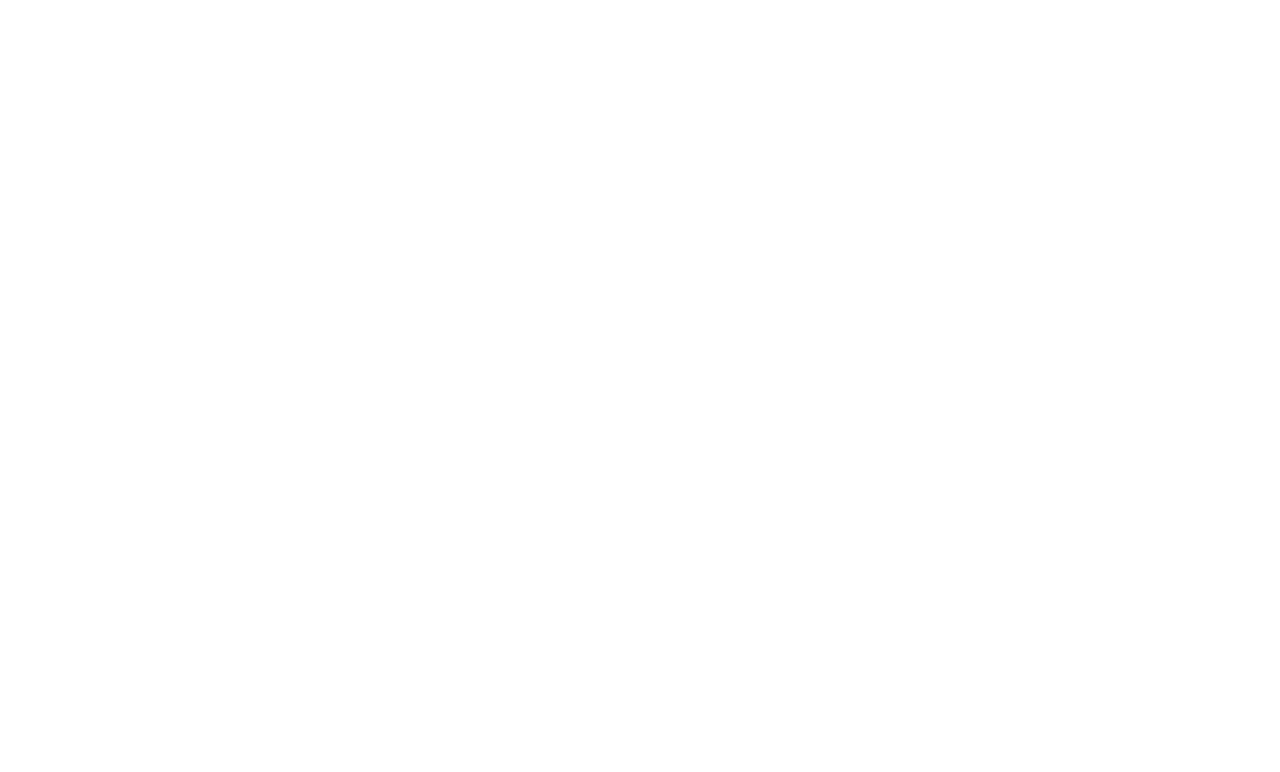
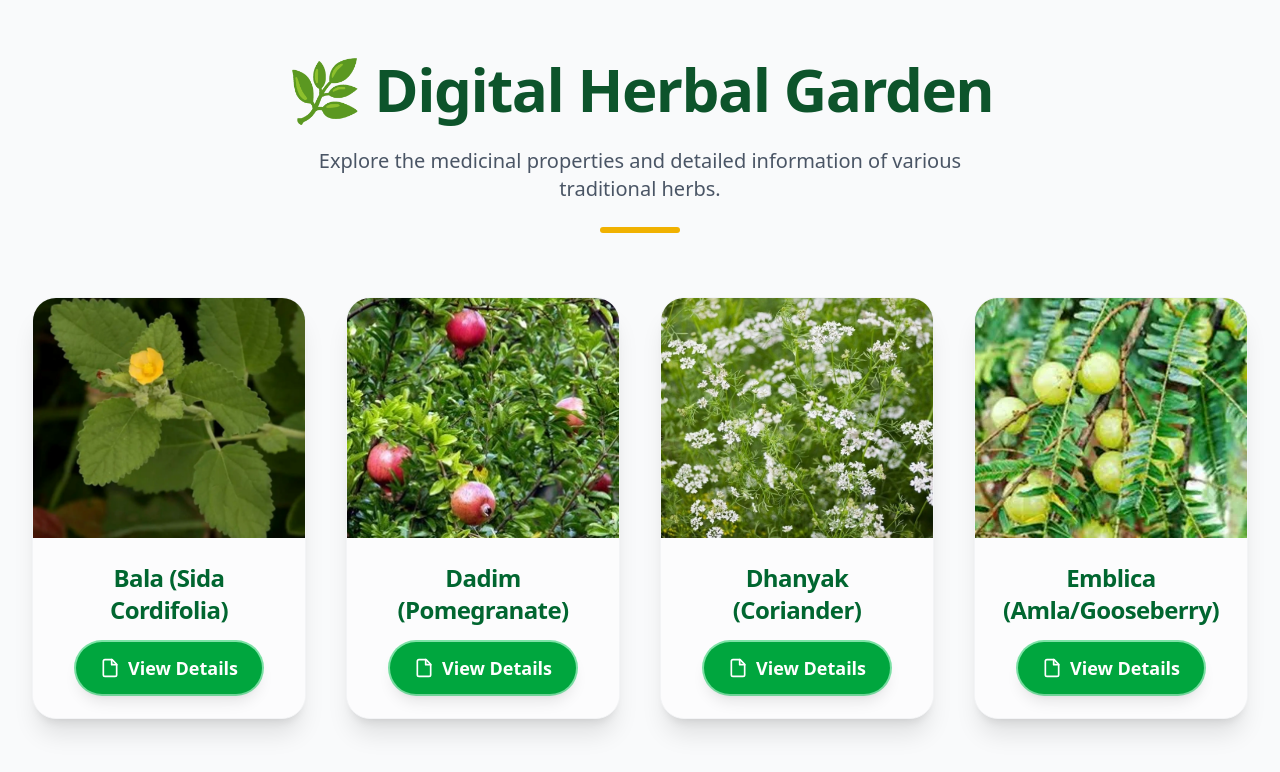
Before and after one commit to Devanshkulsh/PDF-QR-Testing, a React (Vite) app: page / in a window 1280 px wide. Before the commit this address had no page. Shown: the top 772 px of the page. Built offline with nearby package versions, Linux system fonts and the light colour scheme.

Commit message:
feat: Updated route for the homepage

```diff
--- a/src/App.jsx
+++ b/src/App.jsx
@@ -6,7 +6,7 @@
   return (
     <Routes>
       <Route path="/pdf/:name" element={<PdfViewerPage />} />
-      <Route path="digital-garden" element={<DigitalHerbalGarden />} />
+      <Route path="/" element={<DigitalHerbalGarden />} />
     </Routes>
   );
 }
```
